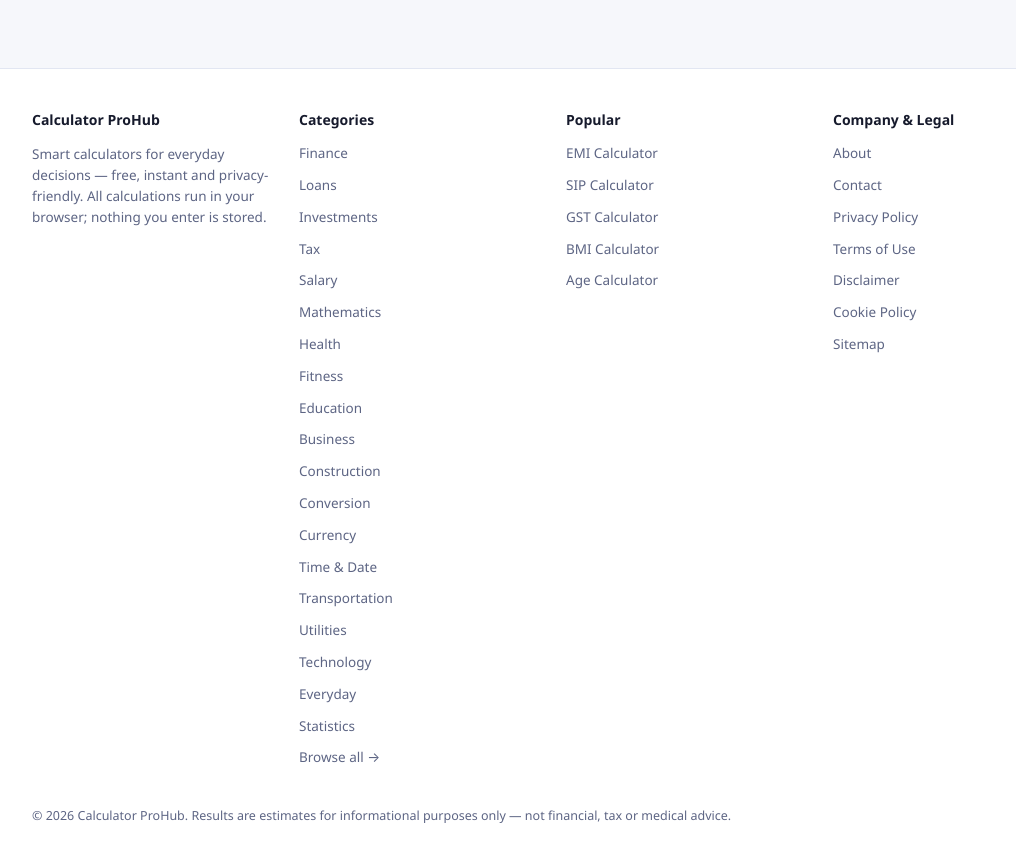
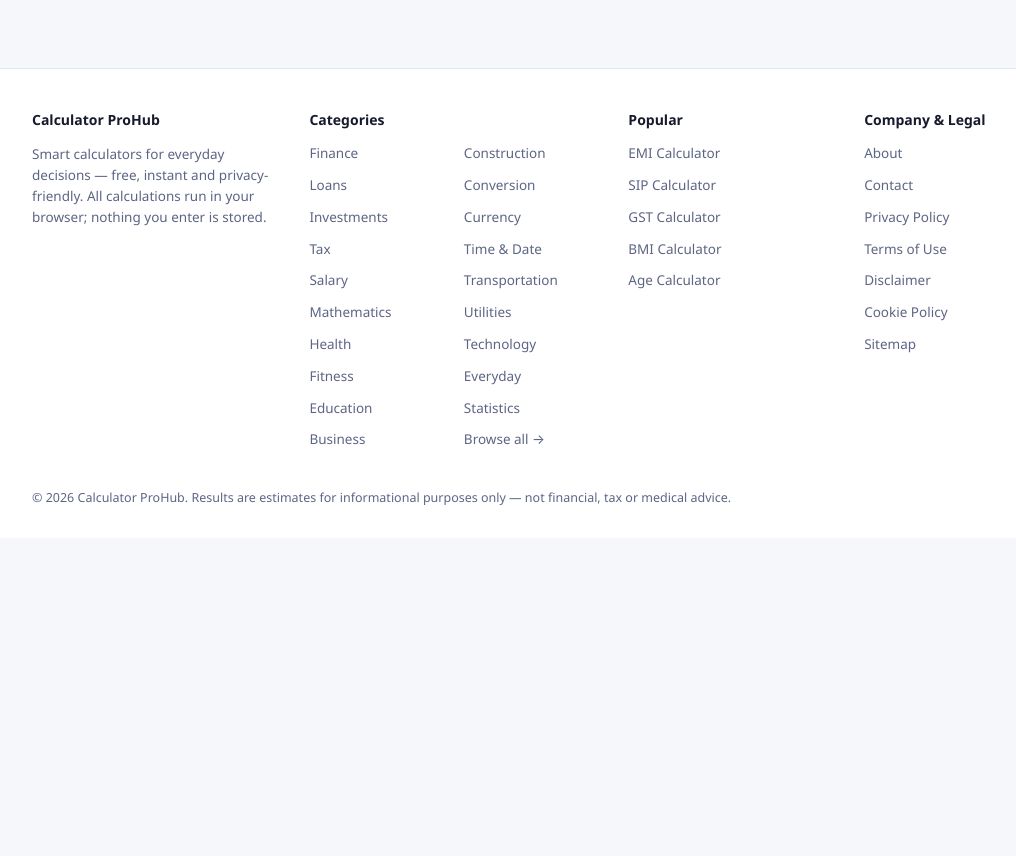
Before and after one commit to someshpal85/calculator_hub, a Next.js app: page / in a window 1280 px wide. Shown: the part 4128-4984 px from the top of the page, without its empty margins (88-1104 px from the left). After the commit the page ends 4666 px from the top, so only its background shows below. Built offline with nearby package versions, Linux system fonts and the light colour scheme; no server answers.

Commit message:
fix: compact 2-col footer categories

```diff
--- a/app/globals.css
+++ b/app/globals.css
@@ -345,7 +345,9 @@ details.faq-item p { margin: 10px 0 0; color: var(--muted); }
   padding: 40px 0 30px;
   background: var(--card);
 }
-.footer-grid { display: grid; grid-template-columns: repeat(auto-fit, minmax(170px, 1fr)); gap: 28px; }
+.footer-grid { display: grid; grid-template-columns: 1.2fr 1.4fr 1fr 1fr; gap: 28px; }
+.footer-cols { columns: 2; column-gap: 18px; }
+.footer-cols li { break-inside: avoid; margin-bottom: 6px; }
 .site-footer h4 { margin: 0 0 10px; font-size: 14px; }
 .site-footer ul { list-style: none; padding: 0; margin: 0; }
 .site-footer li { margin-bottom: 7px; }
--- a/components/HeaderFooter.tsx
+++ b/components/HeaderFooter.tsx
@@ -111,7 +111,7 @@ export function Footer({ categoryLinks }: { categoryLinks: { slug: string; name:
           </div>
           <div>
             <h4>{tr("footer.categories")}</h4>
-            <ul>
+            <ul className="footer-cols">
               {categoryLinks.map((c) => (
                 <li key={c.slug}><a href={`/category/${c.slug}`}>{catName(c.slug, c.name)}</a></li>
               ))}
```
